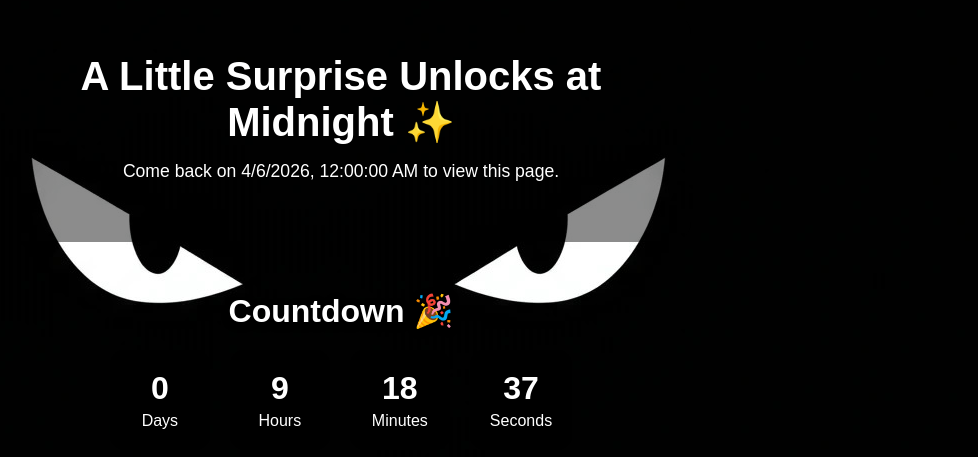
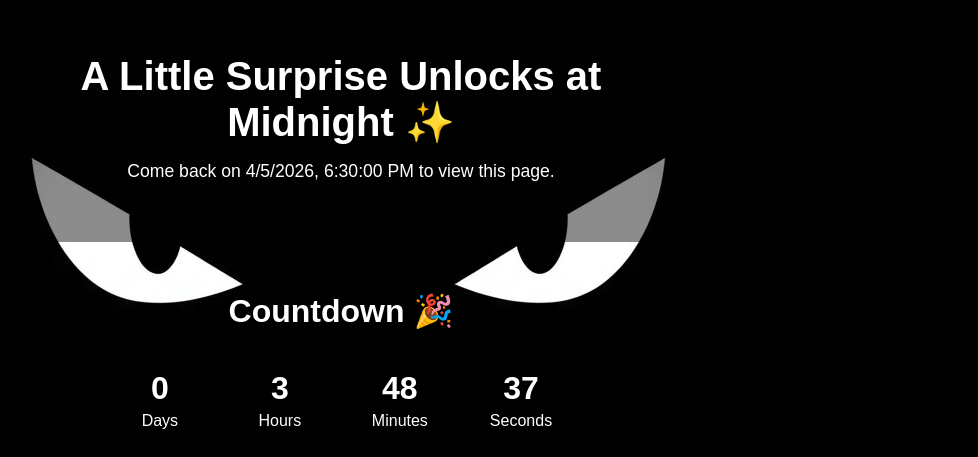
Before and after one commit to Karthik015-alpha/wishes, a Next.js app: page /wishes/person1 in a window 1280 px wide. Shown: the part 143-600 px from the top of the page, without its empty margins (299-1277 px from the left). Built offline with nearby package versions, Linux system fonts and the light colour scheme.

Commit message:
Fix birthday date format for timezone consistency and update countdown target date

```diff
--- a/app/wishes/person1/page.tsx
+++ b/app/wishes/person1/page.tsx
@@ -8,12 +8,7 @@ import { person1Data } from "@/data/person1";
 export const dynamic = "force-dynamic";
 
 export default function Person1Page() {
-  const birthdayDate = new Date(person1Data.birthday);
-  const openAt = new Date(birthdayDate);
-  openAt.setHours(0, 0, 0, 0);
-  const openAtTargetDate = `${openAt.getFullYear()}-${String(
-    openAt.getMonth() + 1
-  ).padStart(2, "0")}-${String(openAt.getDate()).padStart(2, "0")}T00:00:00`;
+  const openAt = new Date(person1Data.birthday);
   const closeAt = new Date(openAt.getTime() + 24 * 60 * 60 * 1000);
   const now = new Date();
 
@@ -24,7 +19,7 @@ export default function Person1Page() {
           <h1>A Little Surprise Unlocks at Midnight ✨</h1>
           <p>Come back on {openAt.toLocaleString()} to view this page.</p>
         </div>
-        <CountdownTimer targetDate={openAtTargetDate} />
+        <CountdownTimer targetDate={person1Data.birthday} />
       </main>
     );
   }
--- a/data/person1.ts
+++ b/data/person1.ts
@@ -4,7 +4,7 @@ export const person1Data: BirthdayPerson = {
   username: "VB6",
   password: "yourbrotherisinnocent",
   name: "Bhargavi",
-  birthday: "2026-04-06T00:00:00",
+  birthday: "2026-04-06T00:00:00+05:30",
   heroImage: "/images/person1/hero.jpg",
   music: "/audio/person1.mp3",
   message:
--- a/data/person2.ts
+++ b/data/person2.ts
@@ -4,7 +4,7 @@ export const person2Data: BirthdayPerson = {
   username: "person2",
   password: "5678",
   name: "Sravani",
-  birthday: "2026-08-15T00:00:00",
+  birthday: "2026-08-15T00:00:00+05:30",
   heroImage: "/images/person2/hero.jpg",
   music: "/audio/person2.mp3",
   message:
```
